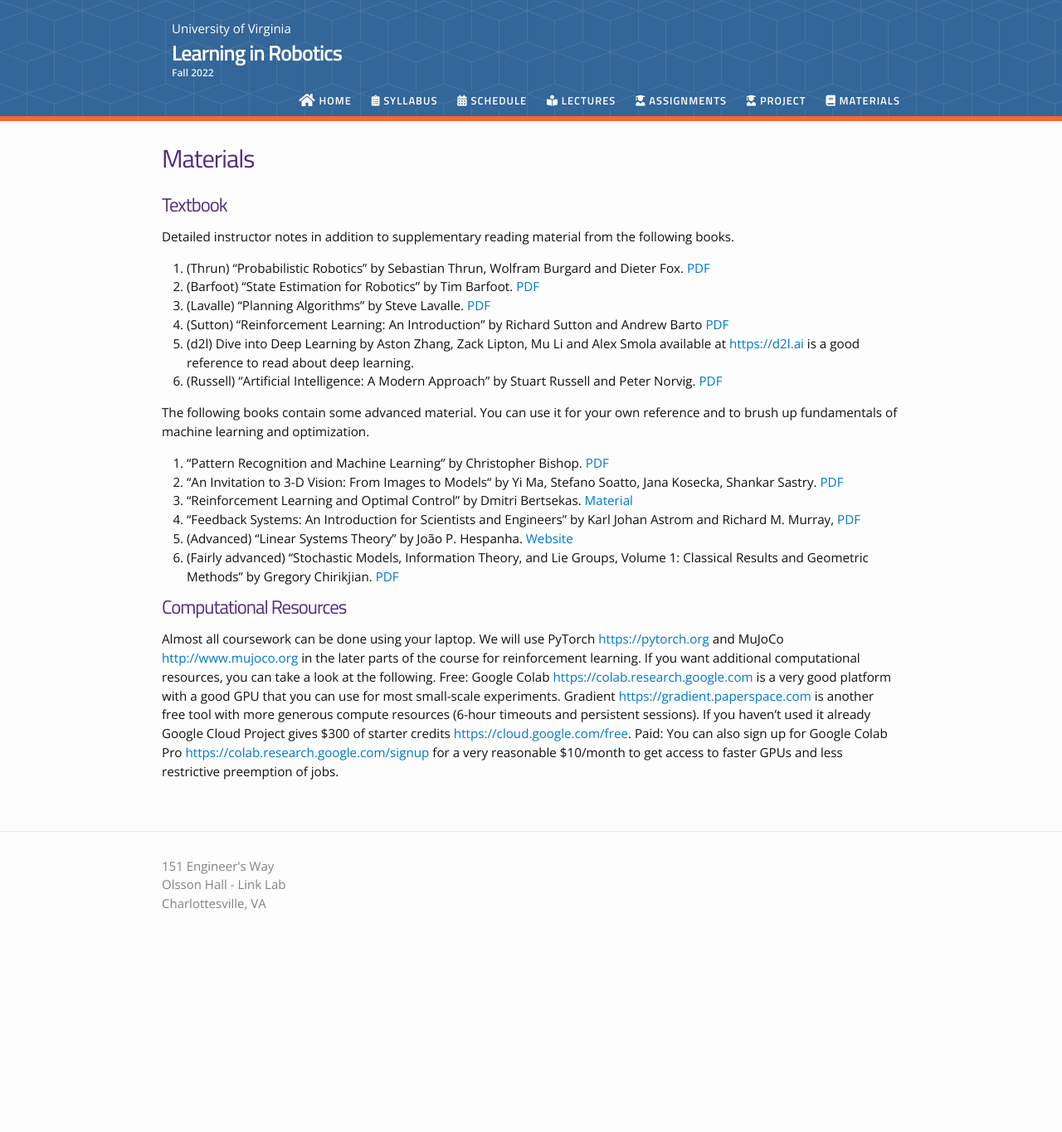
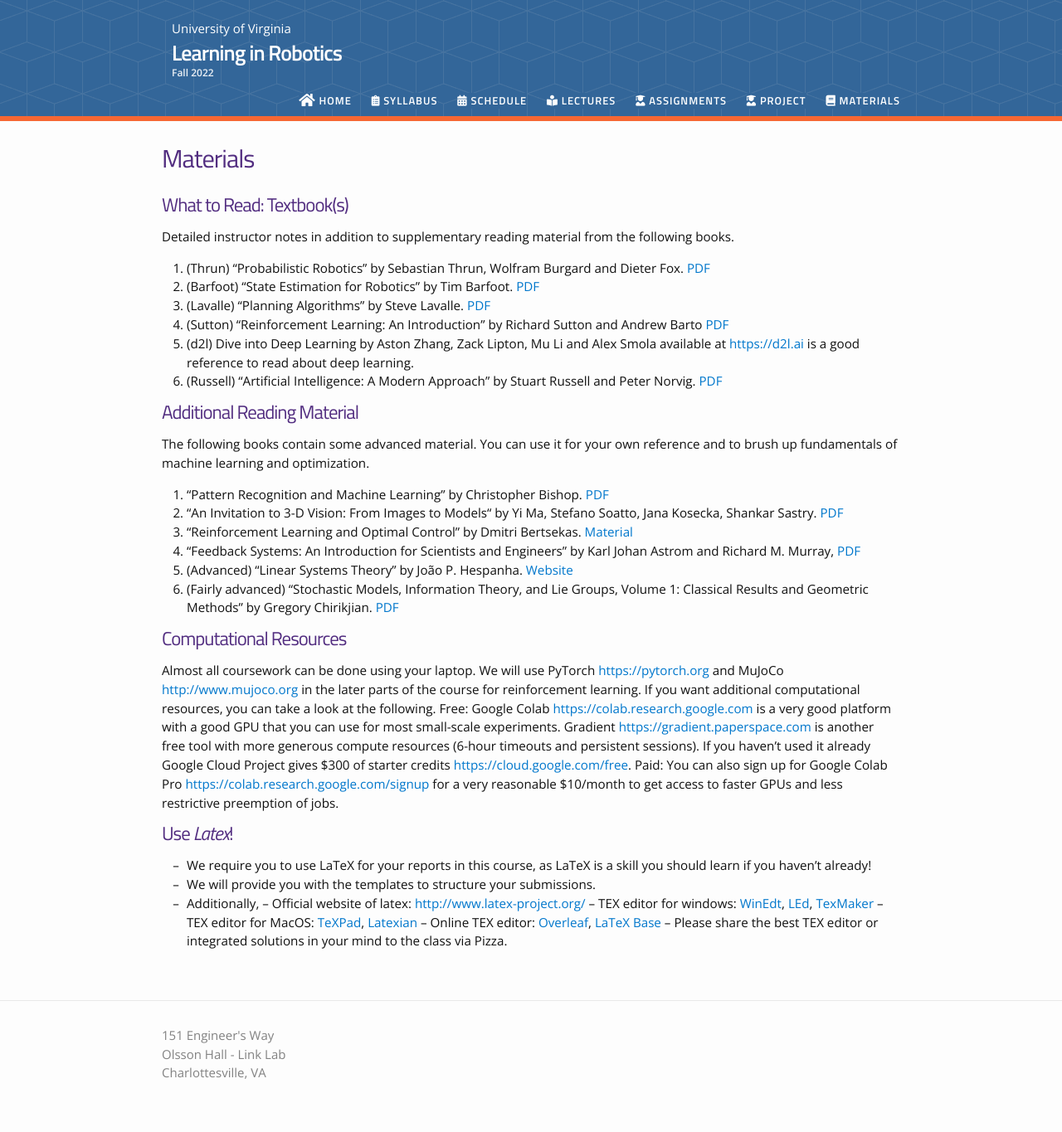
Before and after one commit to linklab-uva/robotlearning, a Jekyll site: the page built from materials.md, in a window 1280 px wide. Shown: the whole page at 83% size. Built offline with Jekyll 4.4.1, drawn with Linux system fonts in a browser that asks for light colours; nearby versions of some CDN libraries; before the commit the page ends 1160 px from its top, so only the background shows below that.

Commit message:
materials

```diff
--- a/materials.md
+++ b/materials.md
@@ -4,7 +4,7 @@ title: Materials
 permalink: /materials/
 ---
 
-# Textbook
+# What to Read: Textbook(s)
 Detailed instructor notes in addition to supplementary reading material from the following books.
 1. (Thrun) “Probabilistic Robotics” by Sebastian Thrun, Wolfram Burgard and Dieter Fox. [PDF](https://docs.ufpr.br/~danielsantos/ProbabilisticRobotics.pdf){:target="_blank"}
 2. (Barfoot) “State Estimation for Robotics” by Tim Barfoot. [PDF](http://asrl.utias.utoronto.ca/~tdb/bib/barfoot_ser17.pdf){:target="_blank"}
@@ -13,6 +13,7 @@ Detailed instructor notes in addition to supplementary reading material from the
 5. (d2l) Dive into Deep Learning by Aston Zhang, Zack Lipton, Mu Li and Alex Smola available at [https://d2l.ai](https://d2l.ai){:target="_blank"} is a good reference to read about deep learning.
 6. (Russell) “Artificial Intelligence: A Modern Approach” by Stuart Russell and Peter Norvig. [PDF](https://www.cin.ufpe.br/~tfl2/artificial-intelligence-modern-approach.9780131038059.25368.pdf){:target="_blank"}
 
+# Additional Reading Material
 The following books contain some advanced material. You can use it for your own reference and to brush up fundamentals of machine learning and optimization.
 1. “Pattern Recognition and Machine Learning” by Christopher Bishop. [PDF](http://users.isr.ist.utl.pt/~wurmd/Livros/school/Bishop%20-%20Pattern%20Recognition%20And%20Machine%20Learning%20-%20Springer%20%202006.pdf){:target="_blank"}
 2. “An Invitation to 3-D Vision: From Images to Models“ by Yi Ma, Stefano Soatto, Jana Kosecka, Shankar Sastry. [PDF](https://www.eecis.udel.edu/~cer/arv/readings/old_mkss.pdf){:target="_blank"}
@@ -25,3 +26,14 @@ The following books contain some advanced material. You can use it for your own
 Almost all coursework can be done using your laptop. We will use PyTorch [https://pytorch.org](https://pytorch.org){:target="_blank"} and MuJoCo [http://www.mujoco.org](http://www.mujoco.org){:target="_blank"} in the later parts of the course for reinforcement learning. If you want additional computational resources, you can take a look at the following.
 Free: Google Colab [https://colab.research.google.com](https://colab.research.google.com){:target="_blank"} is a very good platform with a good GPU that you can use for most small-scale experiments. Gradient [https://gradient.paperspace.com](https://gradient.paperspace.com){:target="_blank"} is another free tool with more generous compute resources (6-hour timeouts and persistent sessions). If you haven’t used it already Google Cloud Project gives $300 of starter credits [https://cloud.google.com/free](https://cloud.google.com/free){:target="_blank"}.
 Paid: You can also sign up for Google Colab Pro [https://colab.research.google.com/signup](https://colab.research.google.com/signup){:target="_blank"} for a very reasonable $10/month to get access to faster GPUs and less restrictive preemption of jobs.
+
+# Use _Latex_!
+
+- We require you to use LaTeX for your reports in this course, as LaTeX is a skill you should learn if you haven’t already!
+- We will provide you with the templates to structure your submissions.
+- Additionally,
+-- Official website of latex: [http://www.latex-project.org/](http://www.latex-project.org/){:target="_blank"}
+-- TEX editor for windows: [WinEdt](http://winedt.com/){:target="_blank"}, [LEd](http://www.latexeditor.org/){:target="_blank"}, [TexMaker](https://www.xm1math.net/texmaker/){:target="_blank"}
+-- TEX editor for MacOS: [TeXPad](https://www.texpadapp.com/){:target="_blank"}, [Latexian](http://tacosw.com/latexian/){:target="_blank"}
+-- Online TEX editor: [Overleaf](https://www.overleaf.com/){:target="_blank"}, [LaTeX Base](https://latexbase.com/){:target="_blank"}
+-- Please share the best TEX editor or integrated solutions in your mind to the class via Pizza.
```
